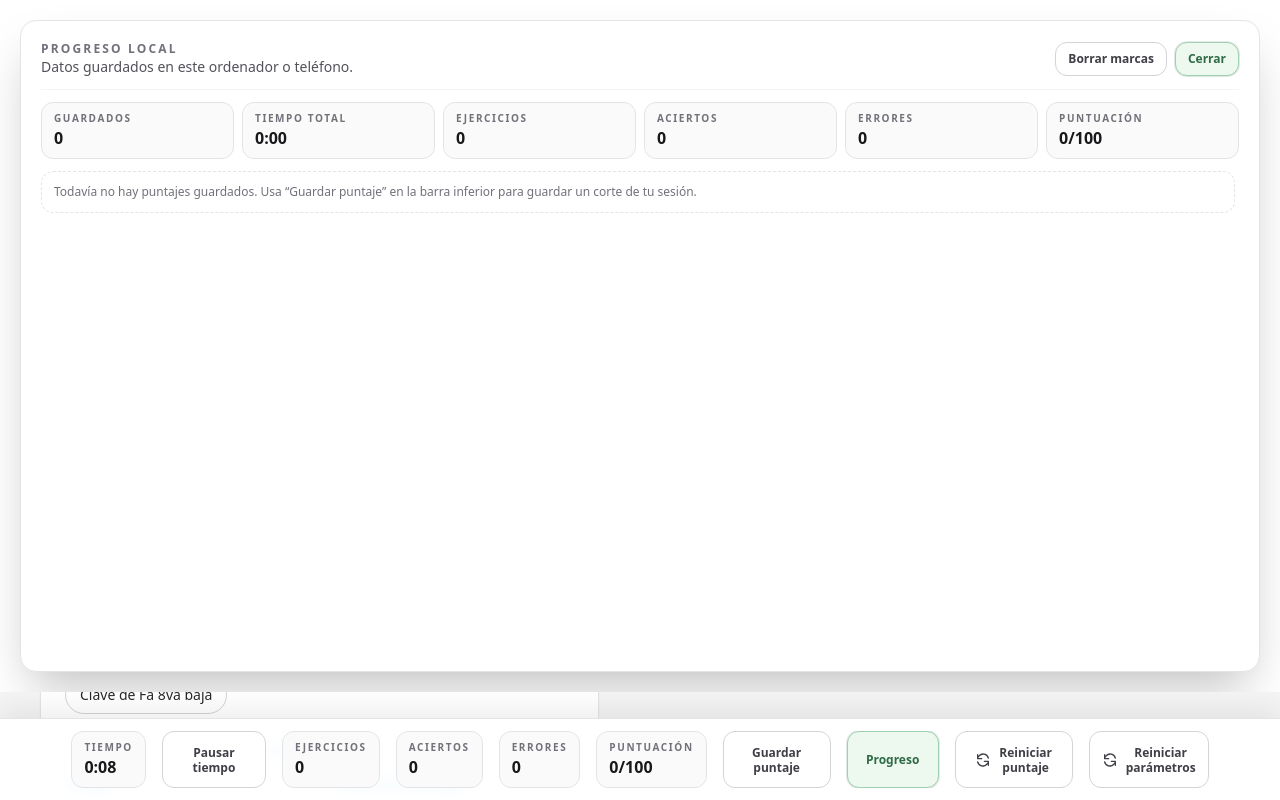
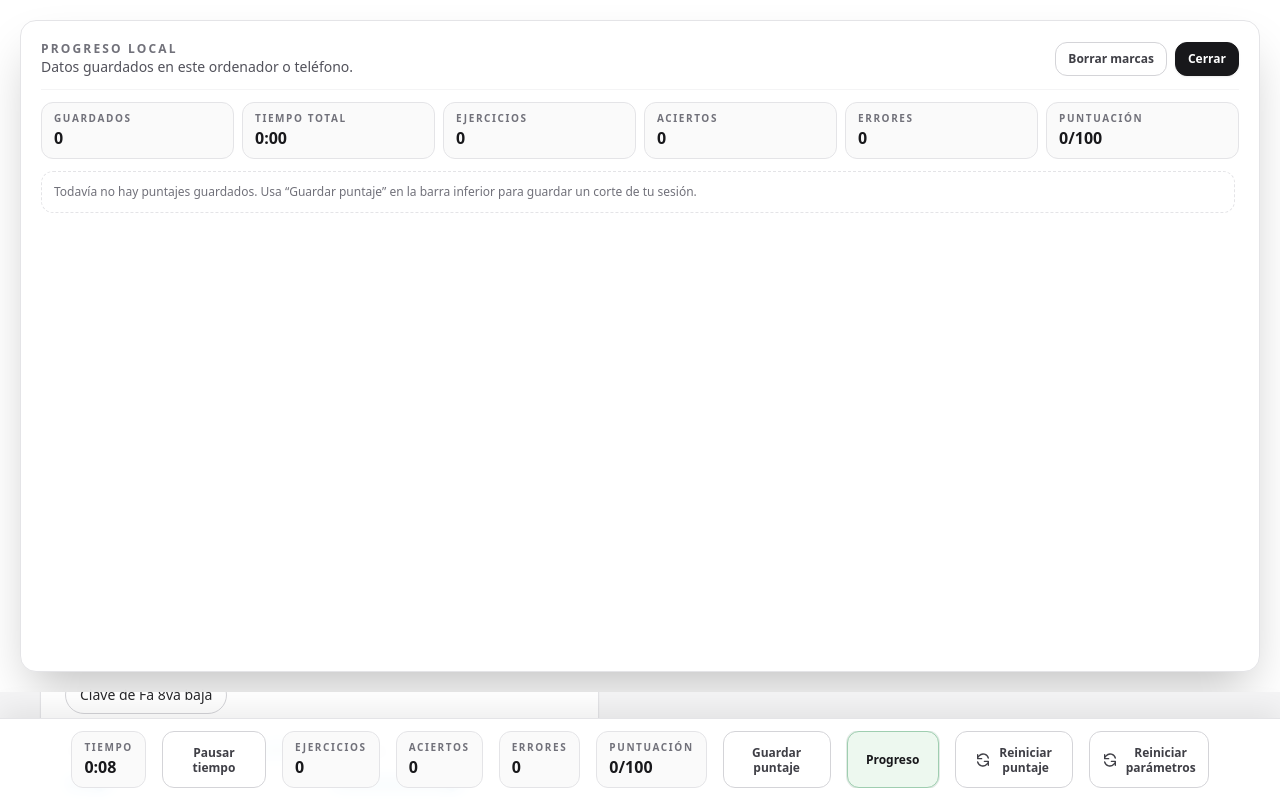
Before and after one commit to rickymartingtz/Entrenador-de-intervalos-mel-dicos, a React (Vite) app: page / in a window 1280 px wide. Both pictures are taken after a click on the button "Progreso". Shown: the top 800 px of the page. Built offline with nearby package versions, Linux system fonts and the light colour scheme.

Commit message:
Update App.jsx

```diff
--- a/src/App.jsx
+++ b/src/App.jsx
@@ -2998,7 +2998,7 @@ function AppThemeStyles() {
       .app-theme-light {
         --aural-active-bg: #edf8ef;
         --aural-active-border: #9fceb0;
-        --aural-active-text: #2f6b46;
+        --aural-active-text: #18181b;
         --aural-active-hover: #e4f4e8;
         --aural-ring: rgba(47, 107, 70, 0.12);
         --aural-range: #0284c7;
@@ -4307,7 +4307,7 @@ export default function IntervalTrainerPage() {
               </div>
               <div className="flex flex-wrap gap-2">
                 <button type="button" onClick={clearTimeMarks} className="rounded-xl border border-zinc-300 bg-white px-3 py-2 text-xs font-semibold text-zinc-700 transition hover:border-zinc-500 hover:bg-zinc-100">Borrar marcas</button>
-                <button type="button" onClick={() => setShowProgressPanel(false)} className="aural-primary rounded-xl border px-3 py-2 text-xs font-semibold">Cerrar</button>
+                <button type="button" onClick={() => setShowProgressPanel(false)} className="aural-mode-active rounded-xl border px-3 py-2 text-xs font-semibold">Cerrar</button>
               </div>
             </div>
             <div className="mt-3 grid gap-2 sm:grid-cols-6">
```
